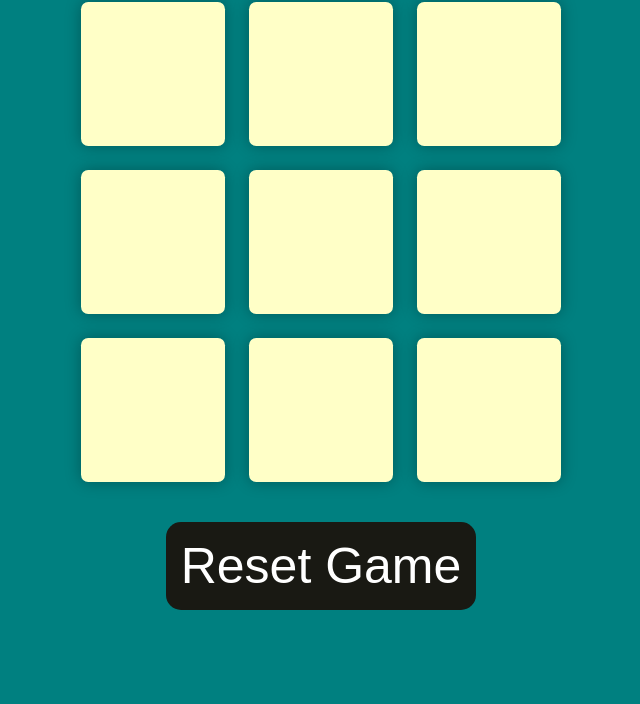
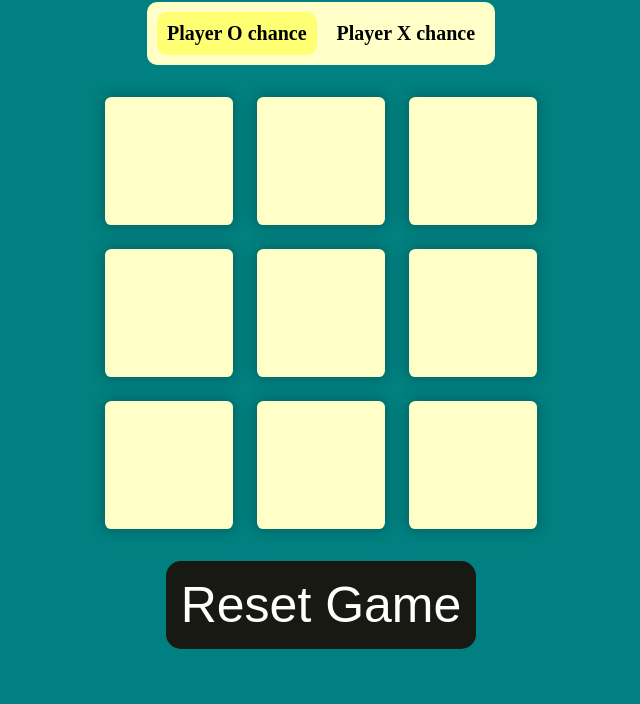
Before and after one commit to Drona-Srivastava/Tic-Tac-Toe-Game, a plain HTML site: page index.html in a window 1280 px wide. Shown: the part 96-800 px from the top of the page, without its empty margins (319-959 px from the left). Drawn offline with Linux system fonts and the light colour scheme.

Commit message:
Added Feature to show whose chance it is

```diff
--- a/index.html
+++ b/index.html
@@ -15,6 +15,12 @@
         <h1>
             Tic Tac Toe
         </h1>
+        <div class="container-2">
+            <div class="container-3">
+                <div class="chance o2" id="o">Player O chance</div>
+                <div class="chance x2" id="x">Player X chance</div>
+            </div>
+        </div>
         <div class="container">
             <div class="game">
                 <button class="box"></button>
--- a/script.js
+++ b/script.js
@@ -3,6 +3,8 @@ let reset = document.querySelector("#reset");
 let newgame = document.querySelector("#newgame");
 let msgcont = document.querySelector(".msg-cont");
 let msg = document.querySelector("#msg")
+let x = document.querySelector(".x2");
+let o = document.querySelector(".o2");
 let turnO = true //playerX, playerO
 let pattern = [
     [0,1,2],
@@ -15,7 +17,22 @@ let pattern = [
     [6,7,8]
 ]
 
+let turnO1 = true;
+
+/* if(turnO1){
+    o.classList.add("turn");
+    x.classList.remove("turn");
+    turnO1=false
+}
+else{
+    x.classList.add("turn");
+    o.classList.remove("turn");
+    turnO1=false
+}
+ */
+o.classList.add("turn");
 boxes.forEach((box)=>{
+
     box.addEventListener("click",()=>{
         console.log("Box was clicked");
         if(turnO){
@@ -23,12 +40,16 @@ boxes.forEach((box)=>{
             turnO = false;
             box.classList.add("O");
             box.classList.remove("X");
+            x.classList.add("turn");
+            o.classList.remove("turn");
         }
         else{
             box.innerText = "X";
             turnO = true;
             box.classList.add("X");
             box.classList.remove("O");
+            o.classList.add("turn");
+            x.classList.remove("turn");
         }
         box.disabled = true;
         checkWinner();
@@ -71,6 +92,8 @@ const resetgame = () => {
     turnO = true;
     enable();
     msgcont.classList.add("hide");
+    o.classList.add("turn");
+    x.classList.remove("turn");
 }
 
 newgame.addEventListener("click",resetgame);
--- a/style.css
+++ b/style.css
@@ -9,10 +9,11 @@ body{
 }
 
 h1{
+    margin-top: 30px;
     font-size: 50px;
 }
 .container{
-    height: 70vh;
+    height: 62vh;
     display: flex;
     flex-wrap: wrap;
     justify-content: center;
@@ -20,8 +21,8 @@ h1{
 }
 
 .game{
-    height: 70vmin;
-    width: 70vmin;
+    height: 60vmin;
+    width: 60vmin;
     display: flex;
     flex-wrap: wrap;
     justify-content: center;
@@ -30,8 +31,8 @@ h1{
 }
 
 .box{
-    height: 18vmin;
-    width: 18vmin;
+    height: 16vmin;
+    width: 16vmin;
     border-radius: 5%;
     border: none;
     box-shadow: 0 0 1rem rgba(0,0,0,0.3);
@@ -47,6 +48,7 @@ h1{
     color: white;
     border-radius: 15px;
     border: none;
+    margin-bottom: 30px;
 }
 
 #newgame{
@@ -65,11 +67,11 @@ h1{
 
 #msg{
     color: #ffffc7;
-    font-size: 40px;
+    font-size: 50px;
 }
 
 .msg-cont{
-    height: 1010px;
+    height: 700px;
     display: flex;
     justify-content: center;
     align-content: center;
@@ -89,3 +91,31 @@ h1{
 .X{
     color: rgb(206, 140, 140);
 }
+
+.container-2{
+    display: flex;
+    justify-content: center;
+}
+
+.container-3{
+    padding: 10px;
+    display: flex;
+    flex-direction: row;
+    justify-content: center;
+    gap: 10px;
+    margin-top: 10px;
+    background-color:#ffffc7 ;
+    border-radius: 10px;
+}
+
+
+.chance{
+    padding: 10px;
+    font-weight: 700;
+    font-size: 20px;
+    border-radius: 10px;
+}
+
+.turn{
+    background-color:#ffff006c;
+}
```
